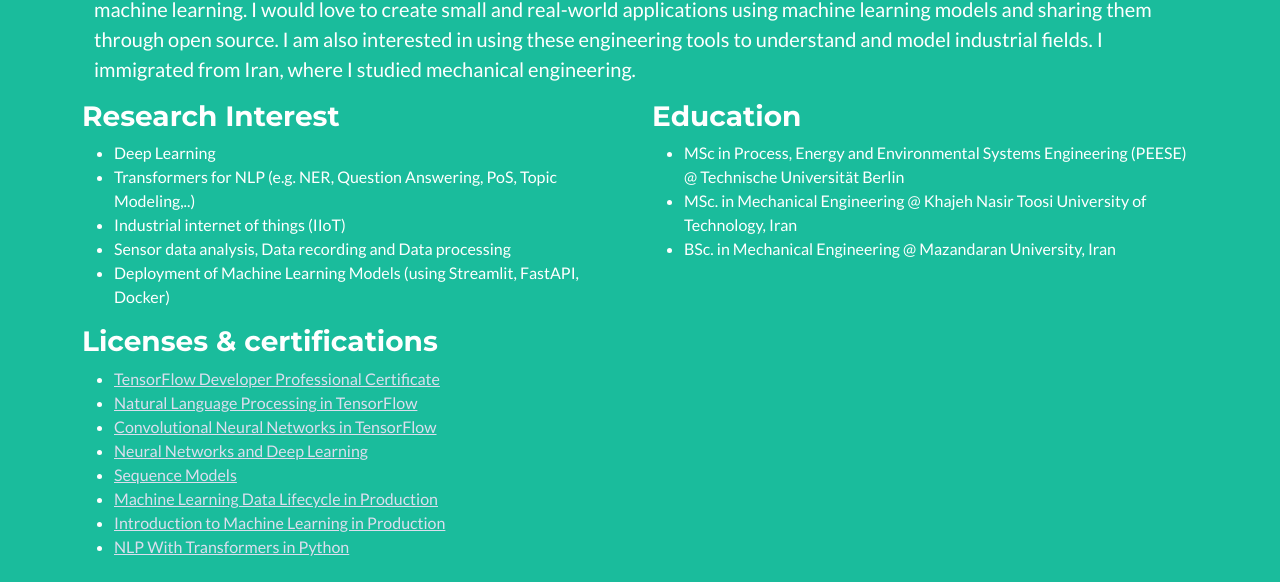
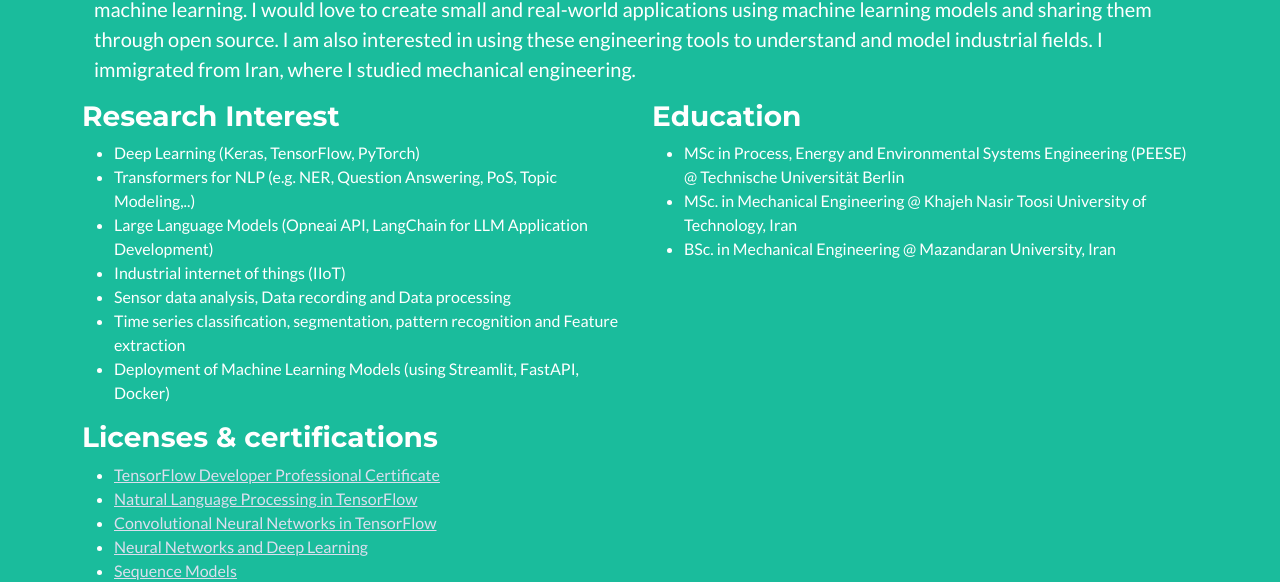
Before and after one commit to alibaygi/alibaygi.github.io, a website: page index.html in a window 1280 px wide. Shown: the part 956-1538 px from the top of the page. Drawn offline with nearby package versions, Linux system fonts and the light colour scheme.

Commit message:
updated cv

```diff
--- a/index.html
+++ b/index.html
@@ -75,10 +75,12 @@
                 <div class="col-lg-6 ms-auto">
                     <h3>Research Interest</h3>
                     <ul>
-                        <li>Deep Learning</li>
+                        <li>Deep Learning (Keras, TensorFlow, PyTorch)</li>
                         <li>Transformers for NLP (e.g. NER, Question Answering, PoS, Topic Modeling,..)</li>
+                        <li>Large Language Models (Opneai API, LangChain for LLM Application Development)</li>
                         <li>Industrial internet of things (IIoT)</li>
                         <li>Sensor data analysis, Data recording and Data processing</li>
+                        <li>Time series classification, segmentation, pattern recognition and Feature extraction</li>
                         <li>Deployment of Machine Learning Models (using Streamlit, FastAPI, Docker)</li>
                     </ul>
                 </div>
```
Also changed, not shown: 1 other file.
